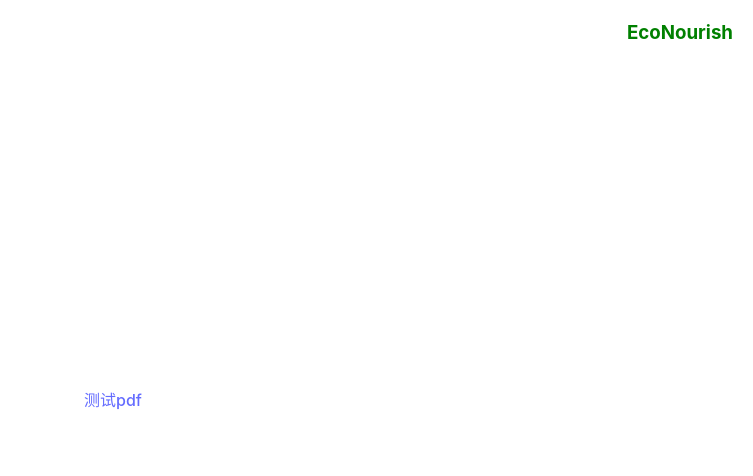
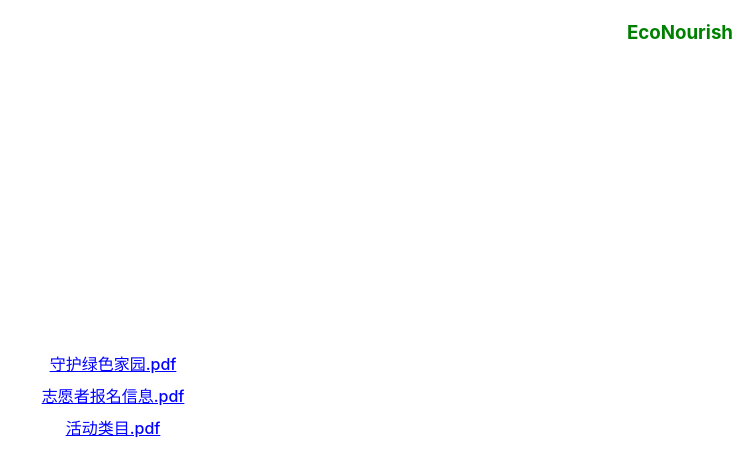
Before and after one commit to HuangMinQian/EcoNorish, a Vue app: page /resources in a window 1280 px wide. Shown: the top 476 px of the page, without its empty margins (527-1280 px from the left). Built offline with nearby package versions, Linux system fonts and the light colour scheme.

Commit message:
feat: 资源下载

```diff
--- a/src/views/Resources.vue
+++ b/src/views/Resources.vue
@@ -2,7 +2,7 @@
   <Title color="green"></Title>
   <div class="file-list">
     <div class="file-item" v-for="(file, index) in fileList" :key="index">
-      <a :href="file.url" target="_blank" :download="file.name">{{ file.name }}</a>
+      <a class="file-link" :href="file.url" target="_blank" :download="file.name">{{ file.name }}</a>
     </div>
   </div>
 </template>
@@ -12,10 +12,27 @@
   import { ref } from "vue";
   const fileList = ref([
     {
-      name: "测试pdf",
+      name: "守护绿色家园.pdf",
+      url: "http://www.doe.zju.edu.cn/_upload/article/files/a0/22/595bdc2b4ca28f90f51ca3b3ffc5/45c3e922-550f-45a2-8602-64b9c202b33e.pdf"
+    },
+    {
+      name: "志愿者报名信息.pdf",
+      url: "http://www.doe.zju.edu.cn/_upload/article/files/a0/22/595bdc2b4ca28f90f51ca3b3ffc5/45c3e922-550f-45a2-8602-64b9c202b33e.pdf"
+    },
+    {
+      name: "活动类目.pdf",
       url: "http://www.doe.zju.edu.cn/_upload/article/files/a0/22/595bdc2b4ca28f90f51ca3b3ffc5/45c3e922-550f-45a2-8602-64b9c202b33e.pdf"
     }
   ]);
 </script>
 
-<style scoped></style>
+<style scoped>
+.file-item {
+  margin-bottom: 0.5em;
+}
+
+.file-link {
+  text-decoration: underline;
+  color: blue;
+}
+</style>
```
